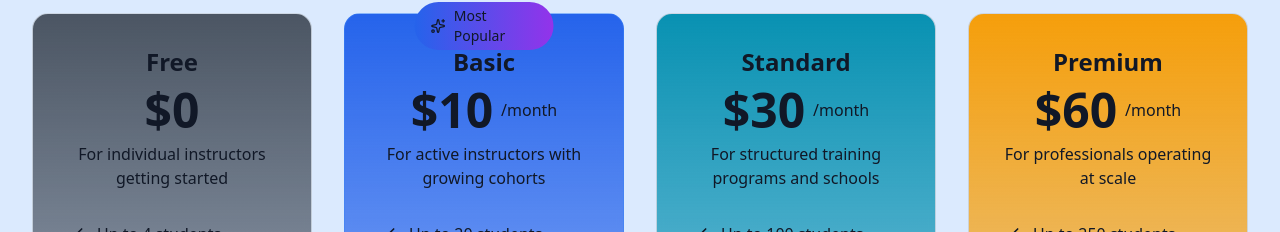
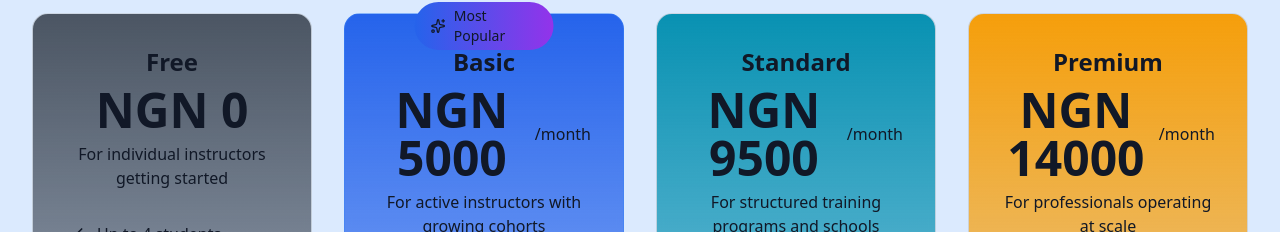
Before and after one commit to BrianE-Dev/DevPortix, a React (Vite) app in the folder frontend/: page /pricing in a window 1280 px wide. Shown: the part 368-600 px from the top of the page. Built offline with nearby package versions, Linux system fonts and the light colour scheme; no server answers.

Commit message:
Update pricing amounts to NGN tiers

```diff
--- a/frontend/src/data/pricingPlans.js
+++ b/frontend/src/data/pricingPlans.js
@@ -2,7 +2,7 @@ export const PRICING_PLANS = [
   {
     id: 'free',
     name: 'Free',
-    price: '$0',
+    price: 'NGN 0',
     description: 'For individual instructors getting started',
     buttonText: 'Get Started Free',
     popular: false,
@@ -20,7 +20,7 @@ export const PRICING_PLANS = [
   {
     id: 'basic',
     name: 'Basic',
-    price: '$10',
+    price: 'NGN 5000',
     period: '/month',
     description: 'For active instructors with growing cohorts',
     buttonText: 'Choose Basic',
@@ -38,7 +38,7 @@ export const PRICING_PLANS = [
   {
     id: 'standard',
     name: 'Standard',
-    price: '$30',
+    price: 'NGN 9500',
     period: '/month',
     description: 'For structured training programs and schools',
     buttonText: 'Choose Standard',
@@ -56,7 +56,7 @@ export const PRICING_PLANS = [
   {
     id: 'premium',
     name: 'Premium',
-    price: '$60',
+    price: 'NGN 14000',
     period: '/month',
     description: 'For professionals operating at scale',
     buttonText: 'Choose Premium',
```
